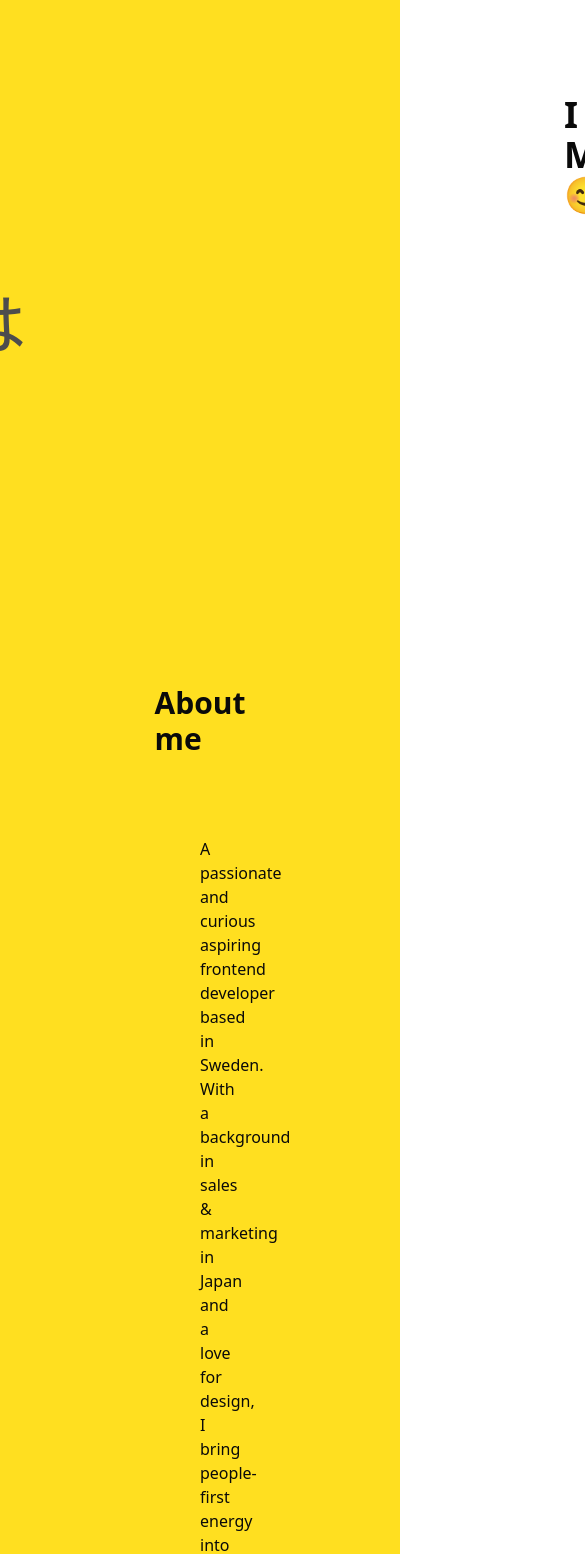
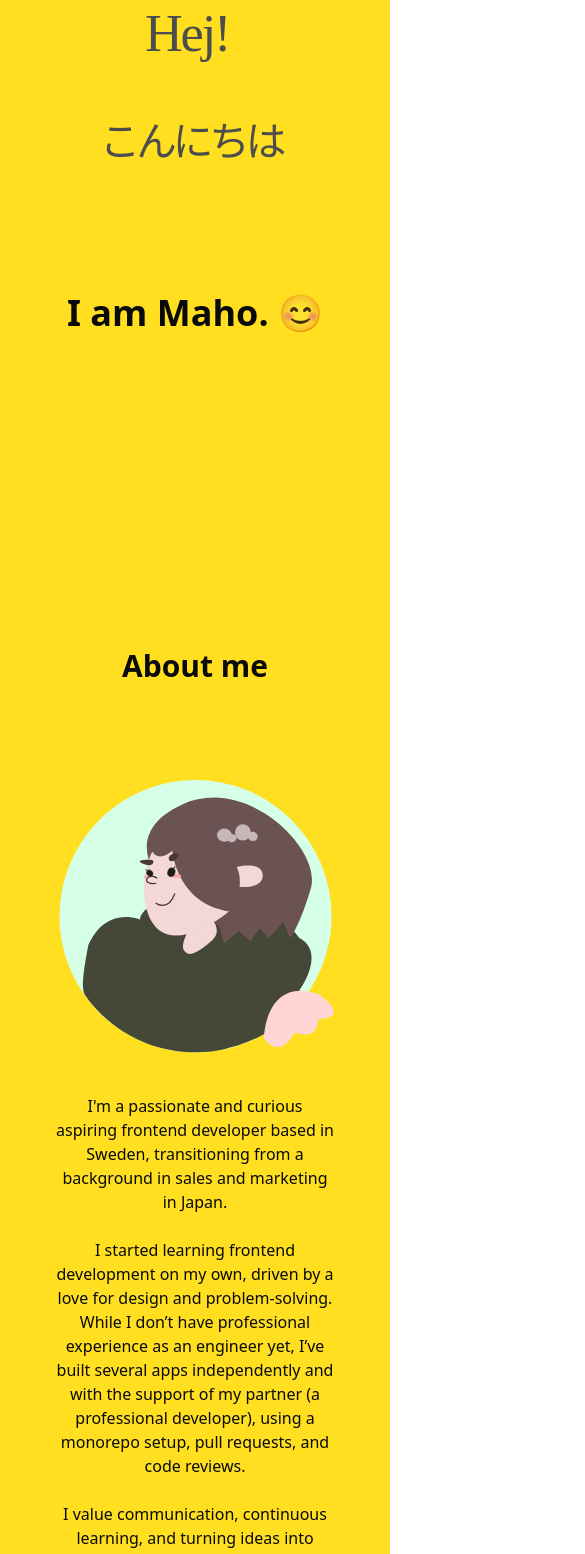
Before and after one commit to mamahimiko/portfolio, a Next.js app: page / in a window 390 px wide. Shown: the part 340-1894 px from the top of the page, 585 px wide, since content can reach past the window. Built offline with nearby package versions, Linux system fonts and the light colour scheme.

Commit message:
Create contact form

```diff
--- a/app/FadeInText.jsx
+++ b/app/FadeInText.jsx
@@ -2,7 +2,7 @@
 
 import { motion } from "motion/react";
 import { useInView } from "react-intersection-observer";
-import Image from "next/image";
+
 
 export default function FadeInText({ delay = 0, className = "" }) {
     const { ref, inView } = useInView({
--- a/app/page.js
+++ b/app/page.js
@@ -7,21 +7,13 @@ import SkillCard from "./skillCards";
 import { IconContext } from "react-icons";
 import FadeInImage from "./FadeInImage";
 import FadeInText from "./FadeInText";
-import {
-  Link,
-  DirectLink,
-  Element,
-  Events,
-  animateScroll,
-  scrollSpy,
-  scroller,
-} from "react-scroll";
+import { Link, Element } from "react-scroll";
 
 export default function Home() {
   return (
     <>
       <div>
-        <div className="flex justify-end h-[63ppx] bg-[#6b7f9c]">
+        <div className="flex justify-end h-[50px] md:h-[63px] bg-[#6b7f9c]">
           <ul className="flex flex-row">
             <li className="p-5">
               <Link
@@ -55,20 +47,20 @@ export default function Home() {
             </li>
           </ul>
         </div>
-        <div className="px-50 py-10 bg-yellow-300">
-          <div className="flex justify-center items-center h-[calc(100vh-63px)] gap-10">
-            <div className="flex flex-col justify-between h-[300px]">
+        <div className="px-10 md:px-20 bg-yellow-300">
+          <div className="flex flex-col md:flex-row justify-center items-center h-[calc(100vh-50px)] md:h-[calc(100vh-63px)] gap-24">
+            <div className="flex flex-col justify-center items-center h-[300px]">
               <FadeInImage
                 src="/Hello.svg"
                 alt="Hello"
                 delay={0}
                 width={300}
                 height={200}
-                className="w-100 h-auto"
+                className="w-full max-w-[180px] md:max-w-[300px] h-auto"
               />
               <div className="py-10">
                 <FadeInImage
-                  className="w-35 h-auto"
+                  className="w-full max-w-[100px] md:max-w-[200px] h-auto"
                   src="/hejLogo.svg"
                   alt="hej"
                   width={300}
@@ -77,7 +69,7 @@ export default function Home() {
                 />
               </div>
               <FadeInImage
-                className="w-200 h-auto"
+                className="w-full max-w-[180px] md:max-w-[300px] h-auto"
                 src="/konnitiwa.svg"
                 alt="konnitiwa"
                 width={300}
@@ -86,38 +78,49 @@ export default function Home() {
               />
             </div>
 
-            <div>
+            <div className="pt-4 md:pt-0">
               <FadeInText delay={1.3} />
             </div>
           </div>
 
           <Element name="about">
-            <div className="py-15">
+            <div className="py-16 px-4 md:px-0">
               <div className="flex justify-center">
                 <div className="py-20 ">
                   <h1 className="font-bold text-3xl">About me</h1>
                 </div>
               </div>
-              <div className="flex justify-center pb-50">
-                <div className="w-6/13 flex justify-center">
+              <div className="flex flex-col md:flex-row justify-center gap-10">
+                <div className="w-full md:w-1/3 flex justify-center">
                   <Image
-                    className=""
+                    className="max-w-full h-auto"
                     src="/path36.svg"
                     alt="my icon"
                     width={300}
                     height={200}
                   />
                 </div>
-                <div className="w-7/13">
-                  <div className="w-2/3">
+                <div className="w-full md:w-1/3 flex flex-col items-center md:items-start  text-center md:text-left">
+                  <div className="mb-6 space-y-4">
                     <div className="pb-7">
                       <p>
-                        A passionate and curious aspiring frontend developer
-                        based in Sweden.
+                        I'm a passionate and curious aspiring frontend developer
+                        based in Sweden, transitioning from a background in
+                        sales and marketing in Japan.
                       </p>
+                      <br />
                       <p>
-                        With a background in sales & marketing in Japan and a
-                        love for design, I bring people-first energy into code.
+                        I started learning frontend development on my own,
+                        driven by a love for design and problem-solving. While I
+                        don’t have professional experience as an engineer yet,
+                        I’ve built several apps independently and with the
+                        support of my partner (a professional developer), using
+                        a monorepo setup, pull requests, and code reviews.
+                      </p>
+                      <br />
+                      <p>
+                        I value communication, continuous learning, and turning
+                        ideas into user-friendly, responsive interfaces.
                       </p>
                     </div>
                     <SkillCard />
@@ -128,23 +131,23 @@ export default function Home() {
             </div>
           </Element>
           <Element name="portfolio">
-            <div className="py-15">
+            <div className="py-16">
               <div className="flex justify-center py-20">
-                <h1 className="font-bold text-3xl">Portfoio</h1>
+                <h1 className="font-bold text-3xl">Portfolio</h1>
               </div>
-              <div className="column-3 gap-7 flex justify-center pb-50">
+              <div className="flex flex-wrap justify-center gap-7 pb-20">
                 <PortfolioCard />
               </div>
             </div>
           </Element>
           <Element name="contact">
-            <div className="pb-50">
+            <div className="pb-20">
               <div className="flex justify-center py-10">
                 <h1 className="font-bold text-3xl">Contact me</h1>
               </div>
-              <div className="flex">
-                <div className="w-6/13 flex justify-center">
-                  <div className="border rounded-sm w-1/2 h-2/3 bg-yellow-50">
+              <div className="flex flex-col md:flex-row  md:justify-center md:items-start gap-10">
+                <div className="w-full md:w-1/3 flex justify-center">
+                  <div className="border rounded-sm w-full max-w-[300px] h-auto bg-yellow-50">
                     <IconContext.Provider
                       value={{
                         color: "blue",
@@ -170,7 +173,7 @@ export default function Home() {
                     </div>
                   </div>
                 </div>
-                <div className="pl-3 w-7/13">
+                <div className="w-full md:w-1/2 px-4 flex justify-center md:justify-start">
                   <ContactForm />
                 </div>
               </div>
--- a/app/portfoliCards.jsx
+++ b/app/portfoliCards.jsx
@@ -12,10 +12,11 @@ export default function PortfolioCard() {
   return (
    <>
    {portfolioList.map((skill) => (
-    <div key={skill.id} className="w-1/3">
-    <Card className="h-[460px]  flex-col overflow-hidden bg-yellow-50">
-      <CardHeader  className="flex-shrink-0">
-        <Image className="w-full h-[200px] object-cover rounded-lg"
+  <div key={skill.id} className="w-full sm:w-1/2 md:w-1/3 px-3 mb-7">
+    <Card className="h-[500px] flex flex-col overflow-hidden bg-yellow-50">
+      <CardHeader className="flex-shrink-0">
+        <Image
+          className="w-full h-[200px] object-cover rounded-lg"
           src={`/${skill.imageId}`}
           alt={skill.title}
           width={300}
@@ -23,15 +24,17 @@ export default function PortfolioCard() {
         />
         <CardTitle>{skill.title}</CardTitle>
       </CardHeader>
-      <CardContent  className="flex-1 flex flex-col justify-between">
-        <div className="pb-3 line-clamp-3">
-        {skill.discription}
-        </div>
-        <div className="pb-3 line-clamp-3">
-        {skill.skills}
-        </div>
+      <CardContent className="flex-1 flex flex-col justify-between">
+        <div className="pb-3 line-clamp-5">{skill.discription}</div>
+        <div className="pb-3 line-clamp-3">{skill.skills}</div>
         <div className="flex justify-start">
-        <Link className={buttonVariants({ variant: "outline" })} href={`https://github.com/${skill.githubURL}`}  target="_blank">Github</Link>
+          <Link
+            className={buttonVariants({ variant: "outline" })}
+            href={`https://github.com/${skill.githubURL}`}
+            target="_blank"
+          >
+            Github
+          </Link>
         </div>
       </CardContent>
     </Card>
--- a/app/portfolioList.jsx
+++ b/app/portfolioList.jsx
@@ -2,7 +2,7 @@ export const portfolioList = [
   {
     id: 0,
     title: "Title Diary",
-    discription: "A unique diary app. AI generates original diaries based on the title entered by the user.",
+    discription: "AI generates original diaries based on the title entered by the user. To capture the feeling of turning daily moments into a movie, I built this interface with a Netflix-inspired visual style.",
     imageId: "title_diary_top.png",
     skills: "Next.js | tailwind | GeminiAI",
     githubURL: "mamahimiko/title-diary.git"
@@ -10,7 +10,7 @@ export const portfolioList = [
   {
     id: 1,
     title: "My Dash Board",
-    discription: "A dash bord App which is used weatherAPI, NEWS API and Instagram API.",
+    discription: "A personal dash bord App which is used weatherAPI, MediaWiki, APINEWS API and Instagram API.",
     imageId: "mahootop.png",
     skills: "ReactJS | tailwind",
     githubURL: "mamahimiko/myDashBoard.git"
@@ -18,7 +18,7 @@ export const portfolioList = [
   {
     id: 2,
     title: "Portfolio",
-    discription: "This page.",
+    discription: "This page. I used some packages such as React Scroll and Motion for React for putting into exciting motion. Fully responsive design. Original profile icon. Secure mail form",
     imageId: "portfolio.png",
     skills: "Next.js | tailwind",
     githubURL: "mamahimiko/portfolio.git"
--- a/app/skillCards.jsx
+++ b/app/skillCards.jsx
@@ -4,7 +4,7 @@ import { Card, CardContent, CardHeader, CardTitle } from "@/components/ui/card";
 
 export default function SkillCard() {
     return (
-      <Card className="bg-yellow-50">
+      <Card className="bg-yellow-50 w-full max-w-[500px]">
         <CardHeader>
           <CardTitle className="flex justify-center">My Experiences</CardTitle>
         </CardHeader>
--- a/package.json
+++ b/package.json
@@ -9,6 +9,7 @@
     "lint": "next lint"
   },
   "dependencies": {
+    "@formspree/react": "^3.0.0",
     "@hookform/resolvers": "^5.0.1",
     "@radix-ui/react-label": "^2.1.3",
     "@radix-ui/react-slot": "^1.2.0",
```
Also changed, not shown: app/contactForm.jsx (+35 -20 lines), 1 other file (tests, documents, lock files or other folders). Lines whose indentation alone changed are shown as unchanged.
